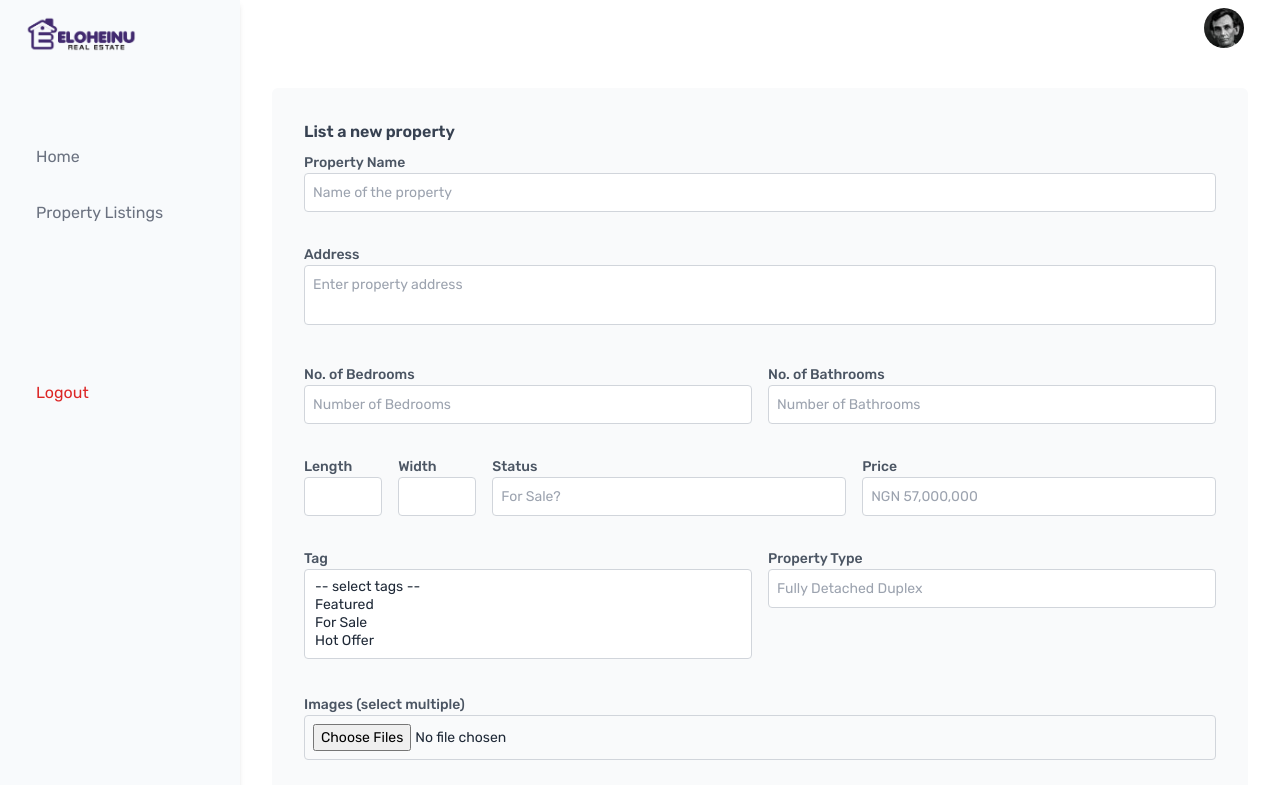
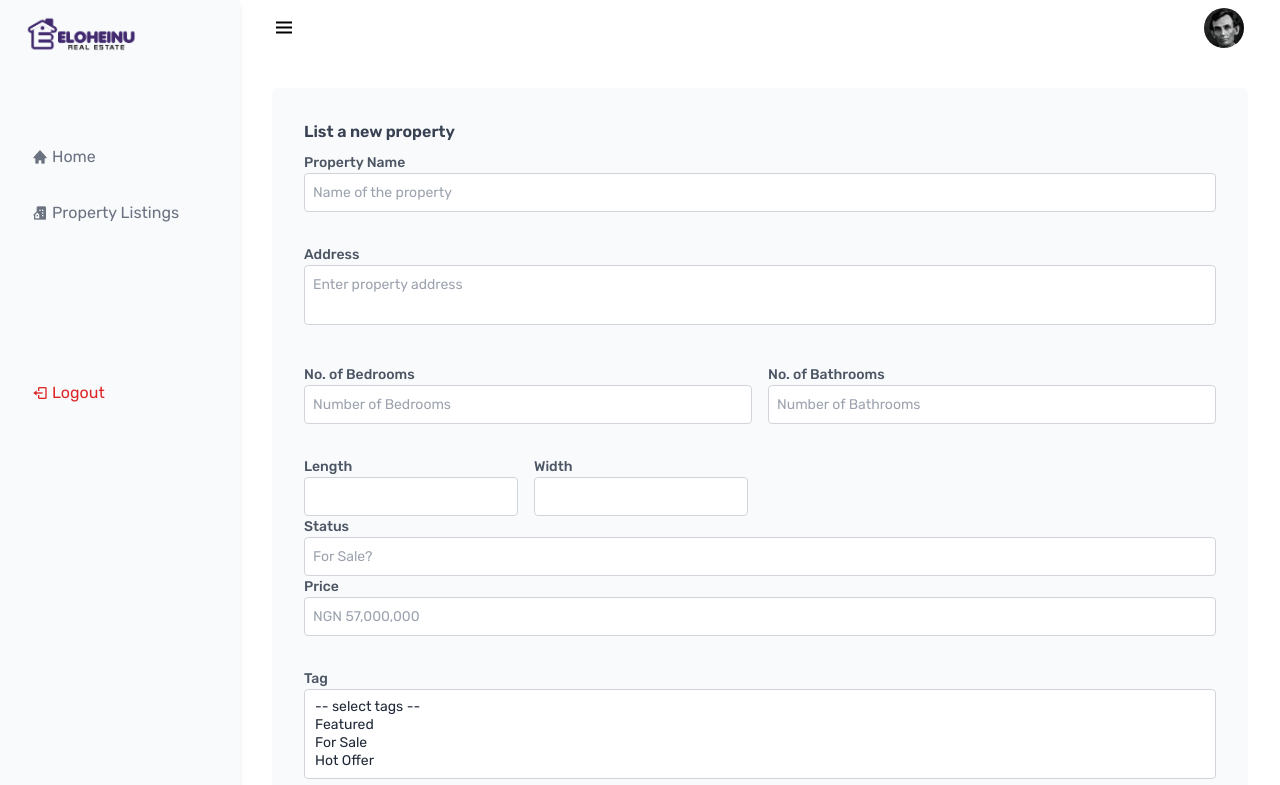
Before and after one commit to iGenius-ai/eloheinu, a Next.js app in the folder client/: page /dashboard/create_listing in a window 1280 px wide. Shown: the top 785 px of the page. Built offline with nearby package versions, Linux system fonts and the light colour scheme.

Commit message:
chore: Cleanup

```diff
--- a/client/app/globals.css
+++ b/client/app/globals.css
@@ -1,3 +1,5 @@
+@import "~boxicons/css/boxicons.min.css";
+
 @tailwind base;
 @tailwind components;
 @tailwind utilities;
--- a/client/components/panel/listings/CreateListing.js
+++ b/client/components/panel/listings/CreateListing.js
@@ -186,7 +186,7 @@ const CreateListing = ({ user, authToken }) => {
               />
             </div>
           </div>
-          <div className='w-full flex items-center gap-x-4'>
+          <div className='w-full flex flex-wrap items-center gap-x-4'>
             <div className='flex items-center gap-x-4'>
               <div className='w-full'>
                 <label htmlFor="lenght" className="block font-medium text-[14px]">Length</label>
@@ -222,7 +222,7 @@ const CreateListing = ({ user, authToken }) => {
               />
             </div>
           </div>
-          <div className='w-full flex items-start gap-x-4'>
+          <div className='w-full flex flex-wrap items-start gap-x-4'>
             <div className='w-full'>
               <label htmlFor="tag" className="block font-medium text-[14px]">Tag</label>
               <select multiple
--- a/client/components/panel/listings/ListingHeader.js
+++ b/client/components/panel/listings/ListingHeader.js
@@ -39,7 +39,7 @@ const ListingHeader = () => {
     <>
       <div
         style={{ transition: 'margin-left .3s' }}
-        className={`ml-60 h-screen relative ${rubik.className}`} id="main-content"
+        className={`max-md:ml-0 ml-60 h-screen relative ${rubik.className}`} id="main-content"
       >
         <header className='flex items-center justify-between py-4 px-8 h-14'>
           <div className="flex items-center">
```
